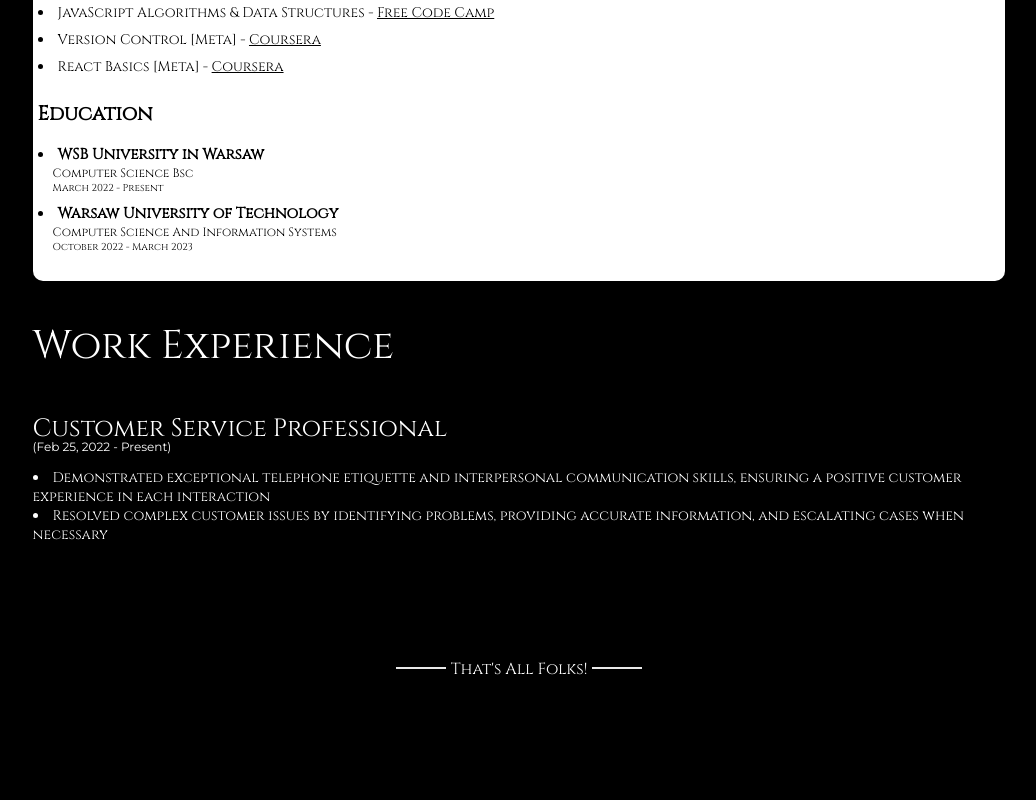
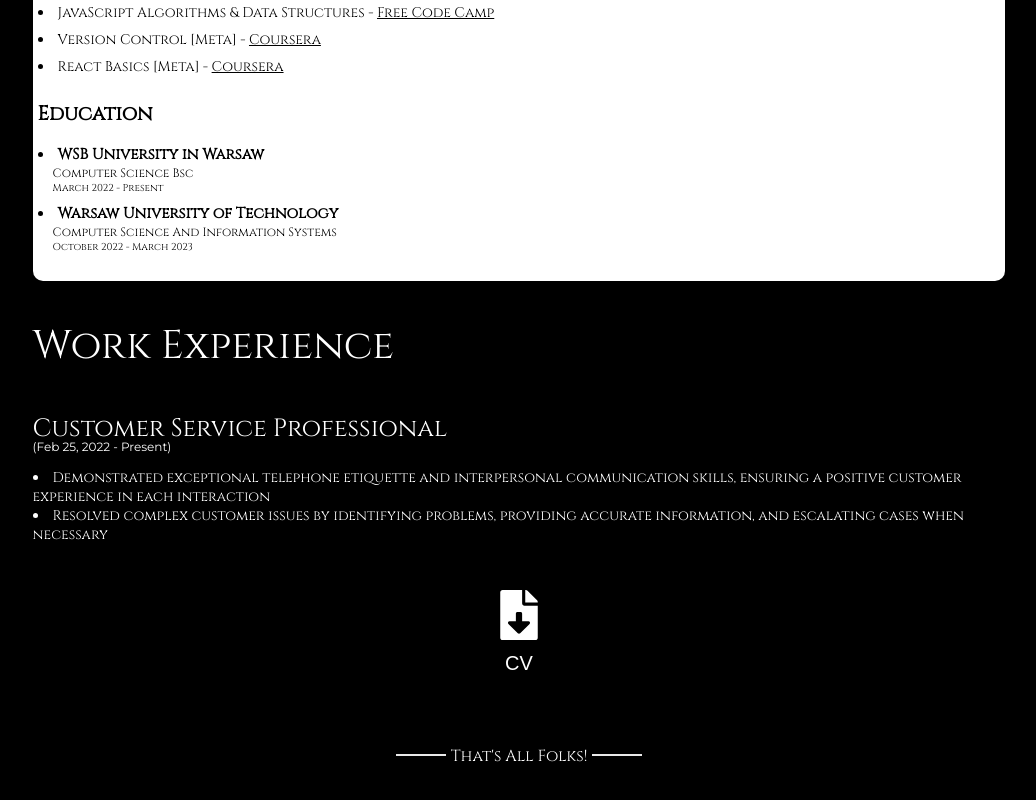
Before and after one commit to WebsterManyanga/WebDeveloperPortfolio, a React (Create React App) app in the folder app/: page / in a window 1280 px wide. Shown: the part 2644-3444 px from the top of the page, without its empty margins (121-1157 px from the left). Before the commit the page ends 3393 px from the top, so only its background shows below. Built offline with nearby package versions, Linux system fonts and the light colour scheme.

Commit message:
added downloadable cv

```diff
--- a/app/src/App.tsx
+++ b/app/src/App.tsx
@@ -6,6 +6,7 @@ import Certifications from './Components/Certifications/Certifications';
 import WorkExperience from './Components/WorkExperience/WorkExperience';
 import ThatsAllFolks from './Components/ThatsAllFolks/ThatsAllFolks';
 import ScrollToTop from './Components/ScrollToTop/ScrollToTop';
+import DownloadCv from './Components/DownloadCv/DownloadCv';
 
 function App() {
 
@@ -16,6 +17,7 @@ function App() {
       <Projects />
       <Certifications />
       <WorkExperience />
+      <DownloadCv />
       <ThatsAllFolks />
     </div>
   );
--- a/app/src/Components/CertifcateCard/CertificateCard.tsx
+++ b/app/src/Components/CertifcateCard/CertificateCard.tsx
@@ -1,7 +1,7 @@
-import { Certificate } from '../../types';
+import { Certificate } from '../../Types/types';
 import './CertificateCard.css';
 
-const CertificateCard = ({certificate} : PropType) => {
+const CertificateCard = ({ certificate }: PropType) => {
   return (
     <div className='certificate-card-wrappper'>
       <div className='certificate-card'>
@@ -11,5 +11,5 @@ const CertificateCard = ({certificate} : PropType) => {
   );
 }
 
-type PropType = {certificate: Certificate}
+type PropType = { certificate: Certificate }
 export default CertificateCard;
--- /dev/null
+++ b/app/src/Components/DownloadCv/DownloadCv.css
@@ -0,0 +1,24 @@
+.download-cv {
+  display: flex;
+  flex-direction: column;
+  align-items: center;
+  gap: 10px;
+}
+
+.download-cv__icon {
+  font-size: 50px;
+  border: none;
+  background: none;
+  color: #fff;
+  transition: transform 0.3s;
+}
+
+.download-cv__icon:hover {
+  cursor: pointer;
+  transform: scale(1.1);
+
+}
+
+.download-cv p {
+  font-size: 20px;
+}
--- /dev/null
+++ b/app/src/Components/DownloadCv/DownloadCv.tsx
@@ -0,0 +1,26 @@
+import { FaFileDownload } from "react-icons/fa";
+import './DownloadCv.css';
+import cvPdf from '../../assets/WebsterManyanga_Resume.pdf'
+
+
+const DownloadCv = () => {
+  return (
+    <div className="download-cv">
+      <button className="download-cv__icon" onClick={() => generateDownload()}>
+        <FaFileDownload/>
+        <p>CV</p>
+      </button>
+    </div>
+  );
+}
+
+function generateDownload() {
+  const link = document.createElement('a');
+  link.href = cvPdf;
+  link.download = 'WebsterManyangaResume.pdf';
+  document.body.appendChild(link);
+  link.click();
+  document.body.removeChild(link);
+}
+
+export default DownloadCv;
--- a/app/src/Components/ProjectCard/ProjectCard.tsx
+++ b/app/src/Components/ProjectCard/ProjectCard.tsx
@@ -1,8 +1,8 @@
-import { ProjectType } from "../../types";
+import { ProjectType } from "../../Types/types";
 import { FaGithub, FaLink } from "react-icons/fa6";
 import './ProjectCard.css';
 
-const ProjectCard = ({project}: PropType) => {
+const ProjectCard = ({ project }: PropType) => {
 
   return (
     <div className="card">
--- /dev/null
+++ b/app/src/Types/declarations.d.ts
@@ -0,0 +1,4 @@
+declare module "*.pdf" {
+  const content: string;
+  export default content;
+ }
--- a/app/src/certifications.tsx
+++ b/app/src/certifications.tsx
@@ -1,4 +1,4 @@
-import { Certificate } from './types';
+import { Certificate } from './Types/types';
 
 export const certifications: Certificate[] = [
   {
--- a/app/src/projectsLibrary.tsx
+++ b/app/src/projectsLibrary.tsx
@@ -1,4 +1,4 @@
-import { ProjectType } from "./types";
+import { ProjectType } from "./Types/types";
 import template from './assets/Screenshot 2023-12-02 194421.png';
 
 export const projectsLibrary: ProjectType[] = [
```
Also changed, not shown: app/src/Types/types.tsx (renamed from app/src/types.tsx), 1 other file (tests, documents, lock files or other folders). Lines whose indentation alone changed are shown as unchanged.
